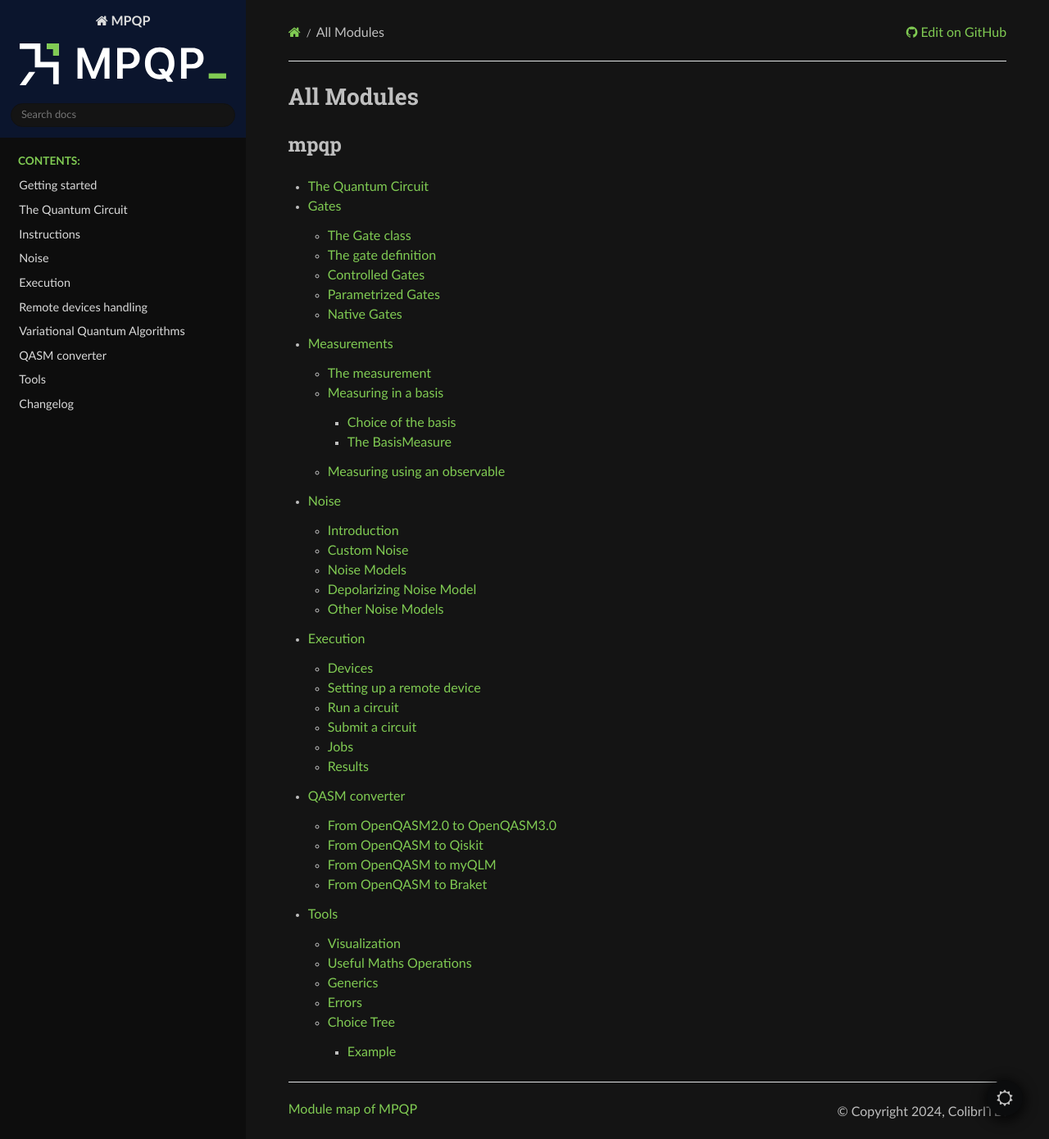
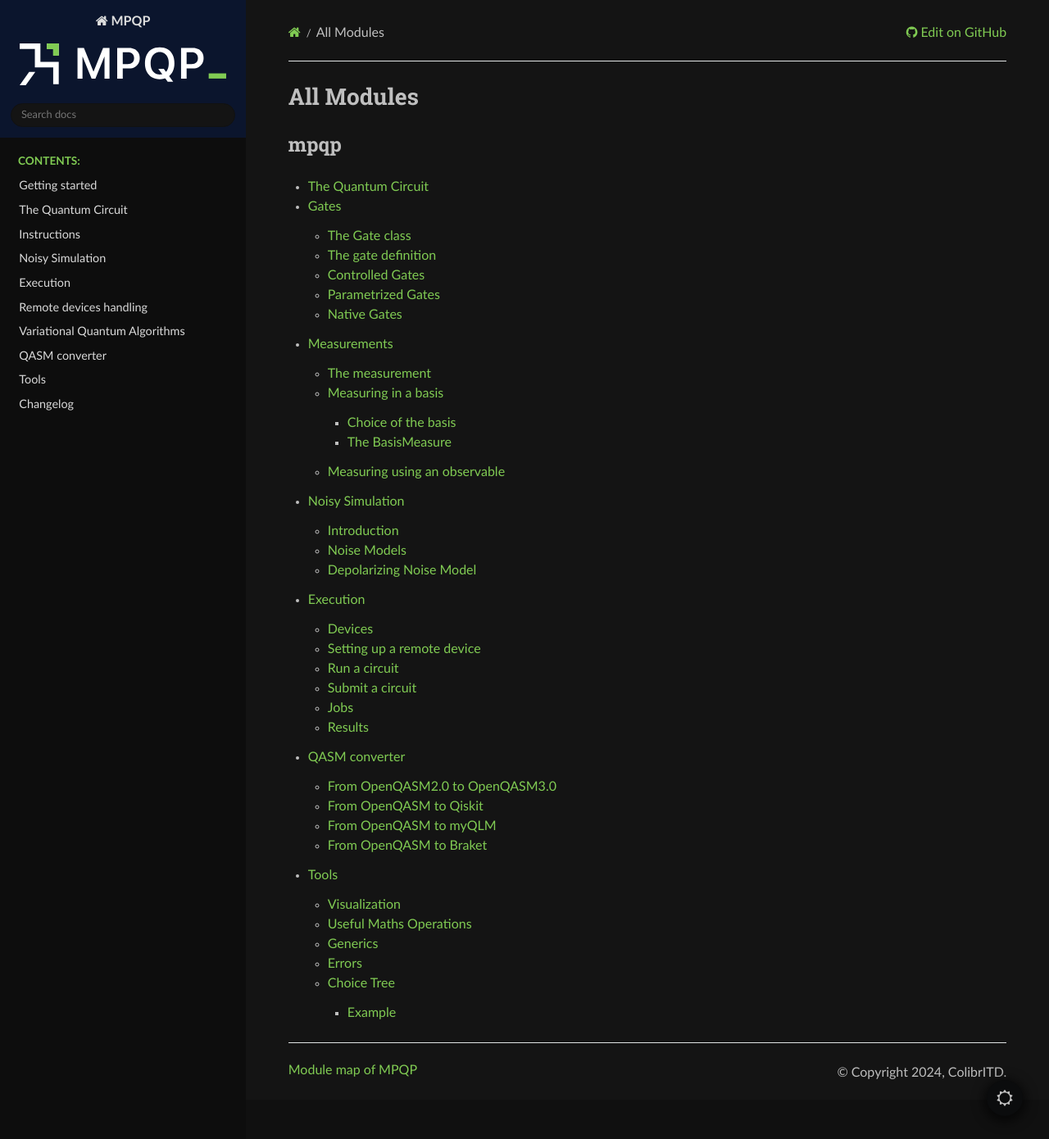
Before and after one commit to ColibrITD-SAS/mpqp, a Sphinx documentation site: the page built from docs/all-modules.rst, in a window 1280 px wide and 1390 px high. Shown: the whole window at 82% size. Built offline with Sphinx 7.4.7 and the Read the Docs theme 2.0.0, drawn with Linux system fonts in a browser that asks for light colours.

Commit message:
update noise doc

```diff
--- a/docs/noise.rst
+++ b/docs/noise.rst
@@ -1,5 +1,5 @@
-Noise
-=====
+Noisy Simulation
+================
 
 .. code-block:: python
 
@@ -9,17 +9,6 @@ Introduction
 ------------
 
 This section provides an overview of noise models in the MPQP library, including their purpose and usage.
-
-Custom Noise
-------------
-
-.. automodule:: mpqp.noise.custom_noise
-    :members:
-
-.. autoclass:: CustomNoise
-    :members:
-    :undoc-members:
-    :show-inheritance:
 
 Noise Models
 ------------
@@ -39,8 +28,3 @@ Depolarizing Noise Model
 
     .. note::
         The Depolarizing noise model is currently supported in AWS Braket.
-
-Other Noise Models
-------------------
-
-Here you can add documentation for other noise models if available.
```
